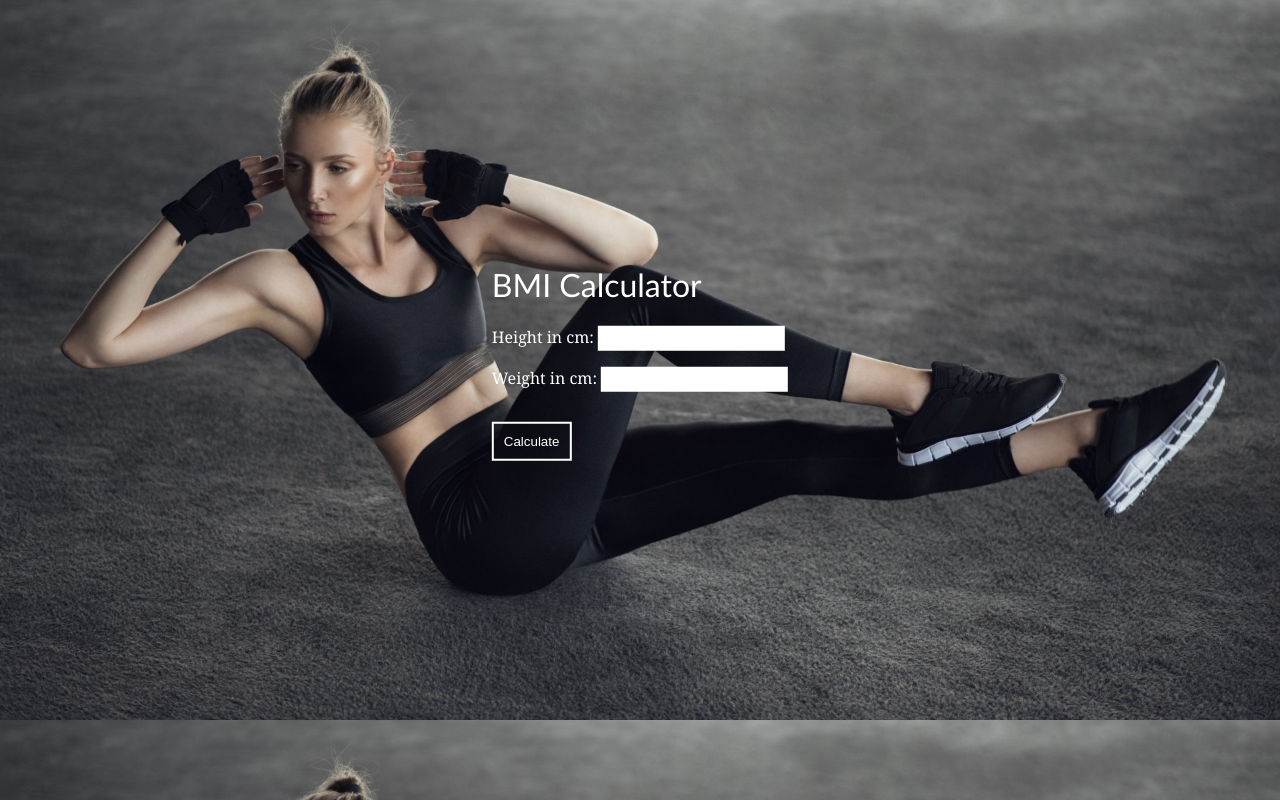
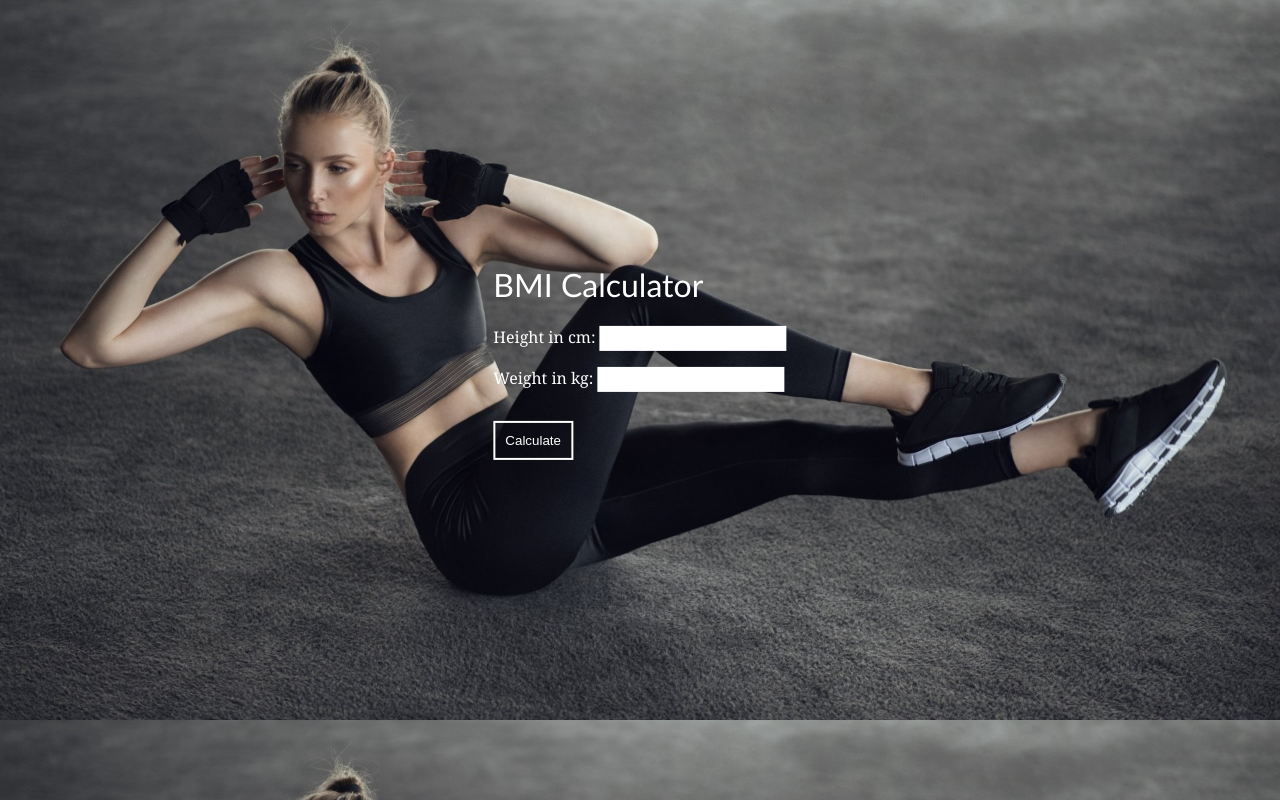
Before and after one commit to Adnaan007-coder/bmicalculator, a plain HTML site: page index.html in a window 1280 px wide. Drawn offline with Linux system fonts and the light colour scheme.

Commit message:
first commit

```diff
--- a/index.html
+++ b/index.html
@@ -13,7 +13,7 @@
             <input type="text" id="height"><br><span id="height_error"></span>
         </p>
 
-        <p>Weight in cm:
+        <p>Weight in kg:
             <input type="text" id="weight"><br><span id="weight_error"></span>
         </p>
 
```
